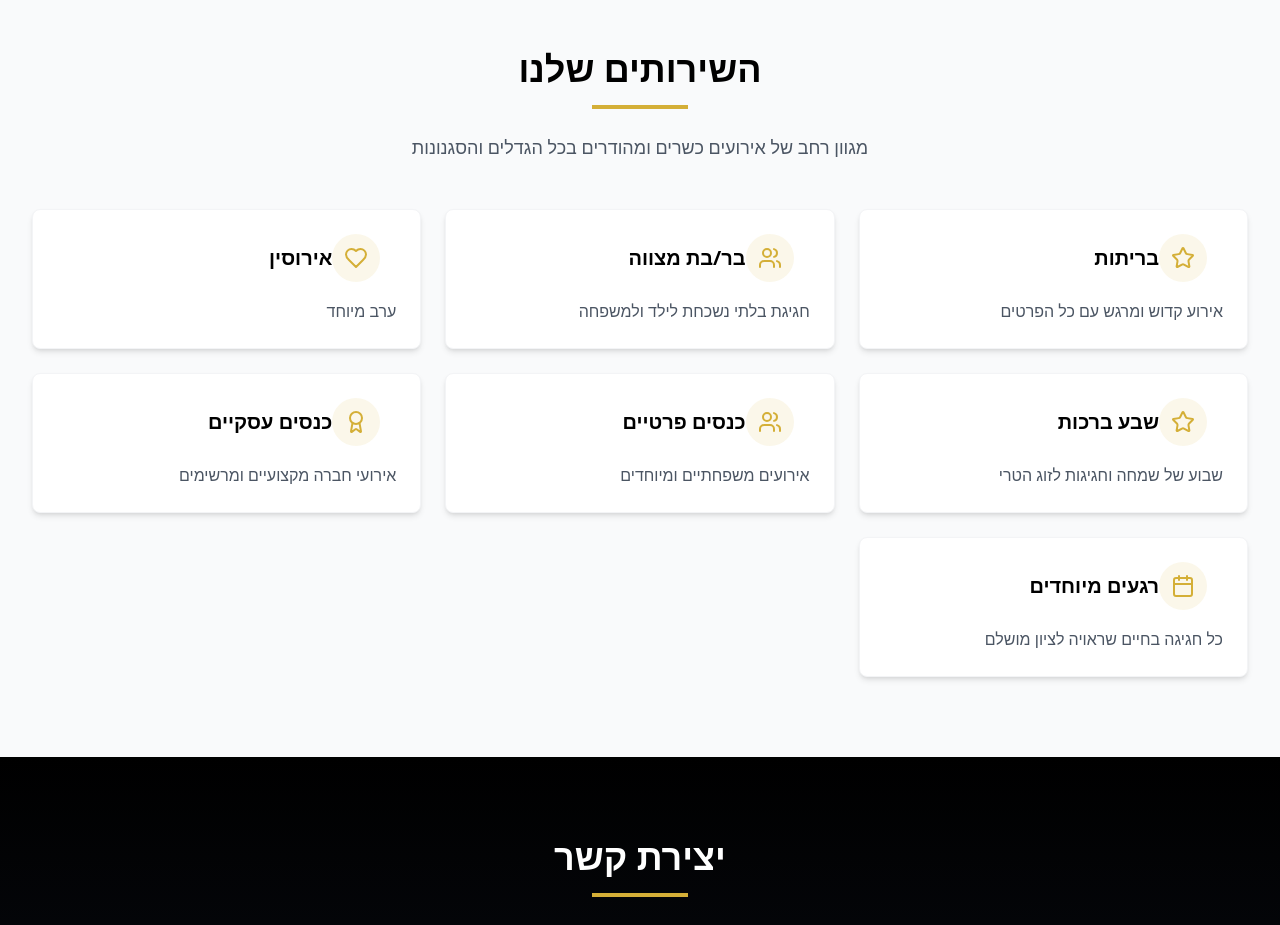
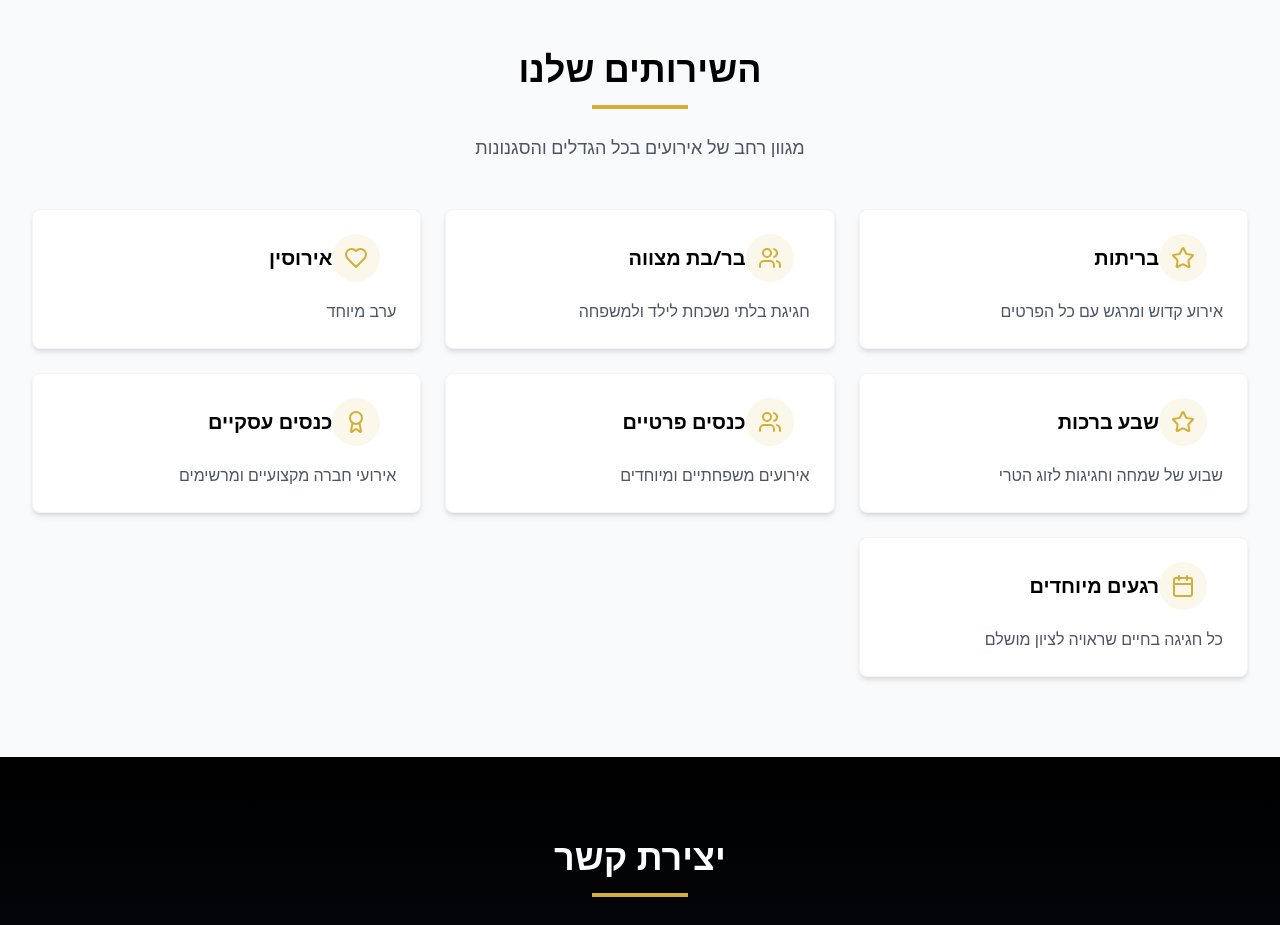
Before and after one commit to Riky-Shlomowitz/ET_events, a React (Vite) app: page / in a window 1280 px wide. Shown: the part 2520-3445 px from the top of the page. Built offline with nearby package versions, Linux system fonts and the light colour scheme; no server answers.

Commit message:
Update services section description - remove 'כשרים ומהודרים'

```diff
--- a/src/pages/EventPlanning.jsx
+++ b/src/pages/EventPlanning.jsx
@@ -449,7 +449,7 @@
           <div className="text-center mb-12 animate-fade-in-up">
             <h2 className="text-3xl md:text-4xl font-bold text-black mb-4">השירותים שלנו</h2>
             <div className="w-24 h-1 bg-gold mx-auto mb-6"></div>
-            <p className="text-lg text-gray-600">מגוון רחב של אירועים כשרים ומהודרים בכל הגדלים והסגנונות</p>
+            <p className="text-lg text-gray-600">מגוון רחב של אירועים בכל הגדלים והסגנונות</p>
           </div>
 
           <div className="grid grid-cols-1 md:grid-cols-2 lg:grid-cols-3 gap-6">
```
